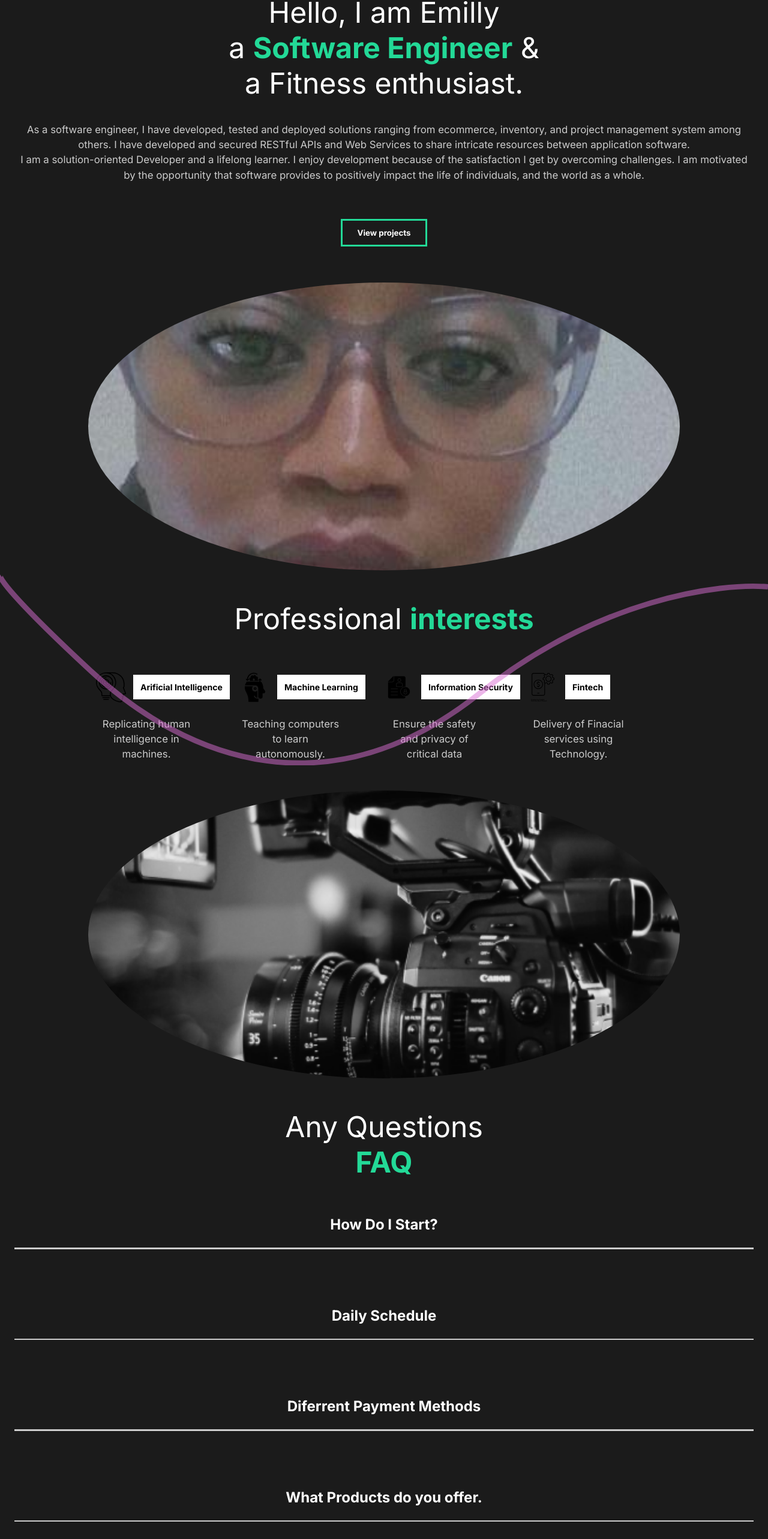
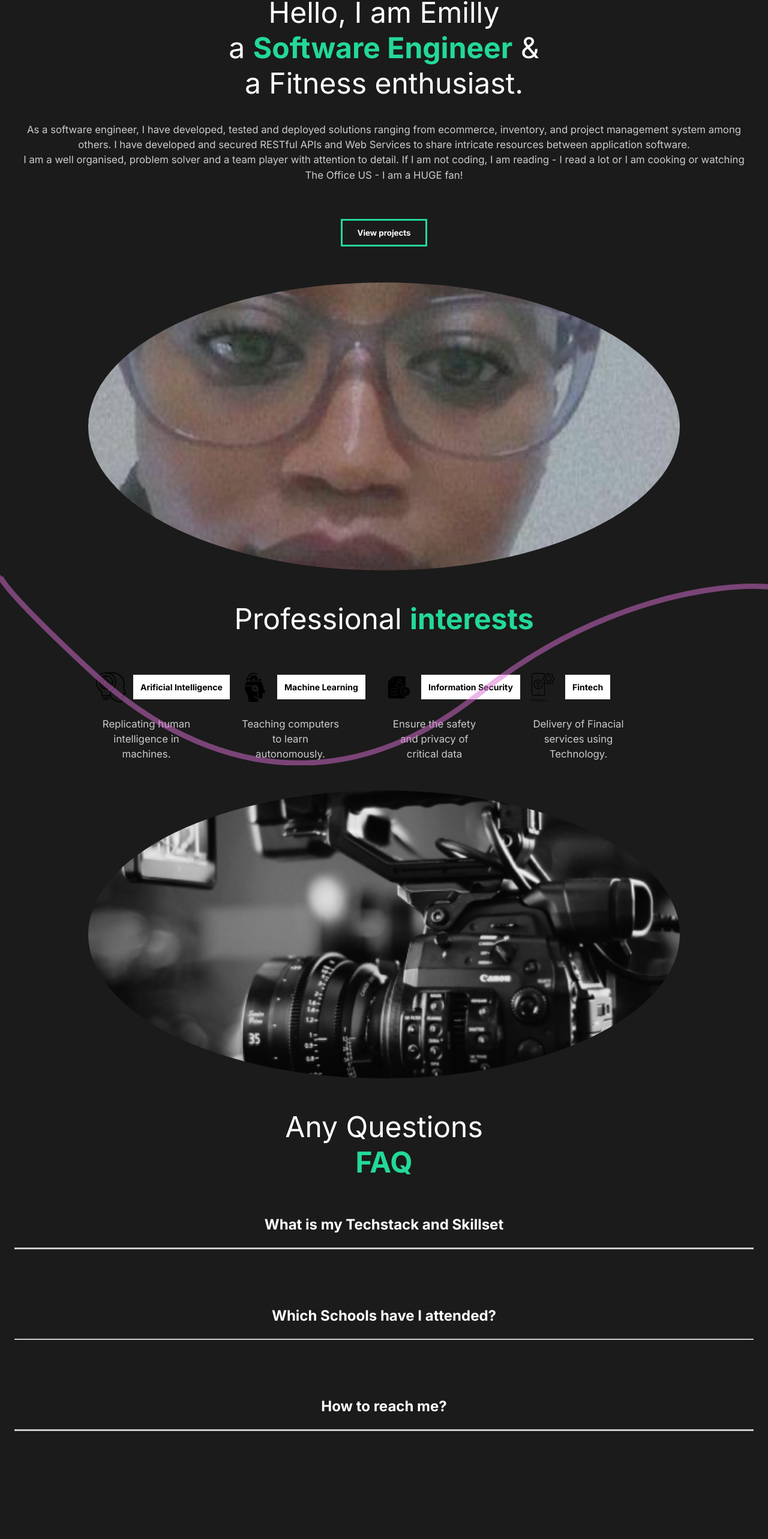
Before and after one commit to sereyatiampati/portfolio, a React (Create React App) app: page / in a window 1280 px wide. Shown: the part 192-2758 px from the top of the page at 60% size. After the commit the page ends 2737 px from the top, so only its background shows below. Built offline with nearby package versions, Linux system fonts and the light colour scheme.

Commit message:
added questions to faq

```diff
--- a/public/index.html
+++ b/public/index.html
@@ -44,5 +44,6 @@
       To begin the development, run `npm start` or `yarn start`.
       To create a production bundle, use `npm run build` or `yarn build`.
     -->
+    <script src="https://kit.fontawesome.com/2e83c0495e.js" crossorigin="anonymous"></script>
   </body>
 </html>
--- a/src/components/AboutSection.js
+++ b/src/components/AboutSection.js
@@ -26,7 +26,8 @@ const AboutSection = () => {
         </motion.div>
         <motion.p variants={fade}>
           As a software engineer, I have developed, tested and deployed solutions ranging from ecommerce, inventory, and project management system among others. I have developed and secured RESTful APIs and Web Services to share intricate resources between application software. <br/>
-          I am a solution-oriented Developer and a lifelong learner. I enjoy development because of the satisfaction I get by overcoming challenges. I am motivated by the opportunity that software provides to positively impact the life of individuals, and the world as a whole.
+          I am a well organised, problem solver and a team player with attention to detail.
+          If I am not coding, I am reading - I read a lot or I am cooking or watching The Office US - I am a HUGE fan!
         </motion.p>
         <motion.button variants={fade}>View projects</motion.button>
       </Description>
--- a/src/components/FaqSection.js
+++ b/src/components/FaqSection.js
@@ -10,49 +10,63 @@ const FaqSection = () => {
   const [element, controls] = useScroll();
   return (
     <Faq
-      variants={scrollReveal}
-      ref={element}
-      animate={controls}
-      initial="hidden"
+      // variants={scrollReveal}
+      // ref={element}
+      // animate={controls}
+      // initial="hidden"
     >
       <h2>
         Any Questions <span>FAQ</span>
       </h2>
       <AnimateSharedLayout>
-        <Toggle title="How Do I Start?">
+        <Toggle title="What is my Techstack and Skillset">
           <div className="answer">
-            <p>Lorem ipsum dolor sit amet.</p>
+            <p>Software immersive full stack development, implementation, testing and support in:</p>
             <p>
-              Lorem ipsum dolor sit, amet consectetur adipisicing elit. Sequi
-              autem accusamus ex laboriosam porro, adipisci quam voluptatum
-              magnam placeat corporis.
+              <ul>
+                <ul>
+                  <li>
+                    Ruby on Rails: Developing and Securing RESTful APIs and RESTful Web Services with Rails, development of SOAP
+                    Web Services with Rails, application of the Ruby on Rails Framework for Enterprise Web applications.,
+                    bootstrapping Web Applications with Ruby on Rails MVC, implementation of database management with ActiveRecord, template rendering with ActionView, and request handling with ActionController. Unit testing using RSpec.{" "}
+                  </li>
+                  <li>JavaScript: Client side application development with React JS, Bootsrap, HTML5 and CSS3</li>
+                </ul>
+                <li>
+                  {" "}
+                  Database Management; an understanding in structured query language (SQL) including PostgreSQL, and MySQL, knowledge of relational database management and object-oriented database management systems{" "}
+                </li>
+                <li>
+                  {" "}
+                  Information security comprising user authentication and cryptography{" "}
+                </li>
+                <li> Familiarity with the Agile Scrum Methodology in Software development and delivery. </li>
+                <li> Version Control Tools, i.e. Git </li>
+              </ul>
             </p>
           </div>
         </Toggle>
-        <Toggle title="Daily Schedule">
+        <Toggle title="Which Schools have I attended?">
           <div className="answer">
-            <p>Lorem ipsum dolor sit amet.</p>
+          <p>
+              {" "}
+              2022 - 2023 || <span> Moringa School </span> || Software Immersive FullStack Development{" "}
+            </p>
             <p>
-              Lorem ipsum dolor sit, amet consectetur adipisicing elit. Error,
-              totam.
+              {" "}
+              2014 - 2018 || <span> Dedan Kimathi University of Technology </span> || Bachelor of Science (BSc.)
+              Information Technology{" "}
             </p>
           </div>
         </Toggle>
-        <Toggle title="Diferrent Payment Methods">
+        <Toggle title="How to reach me?">
           <div className="answer">
-            <p>Lorem ipsum dolor sit amet.</p>
+            <p>Twitter, Github, Linkedin or Send me an email</p>
             <p>
-              Lorem ipsum, dolor sit amet consectetur adipisicing elit.
-              Necessitatibus, neque.
-            </p>
-          </div>
-        </Toggle>
-        <Toggle title="What Products do you offer.">
-          <div className="answer">
-            <p>Lorem ipsum dolor sit amet.</p>
-            <p>
-              Lorem ipsum, dolor sit amet consectetur adipisicing elit.
-              Necessitatibus, neque.
+            <a target="_blank" href="https://twitter.com/emily_tiampati" title="Twitter"><i class="fa-brands fa-twitter icons"></i></a>
+            <a target="_blank" href="https://github.com/sereyatiampati" title="Github"><i class="fa-brands fa-github icons"></i></a>
+            <a target="_blank" href="https://www.linkedin.com/in/sereyatiampati/" title="Linkedin"><i class="fa-brands fa-linkedin icons"></i></a>
+            <a target="_blank" title="Gmail"><i class="fa-regular fa-envelope icons"></i></a>
             </p>
           </div>
         </Toggle>
@@ -86,6 +100,13 @@ const Faq = styled(About)`
       padding: 1rem 0rem;
     }
   }
+  .icons{
+    font-size: 2.5rem;
+    padding-right: 1.5rem;
+  }
+  a {
+    text-decoration: none;
+  }
 `;
 
 export default FaqSection;
--- a/src/components/ServicesSection.js
+++ b/src/components/InterestsSection.js
@@ -5,7 +5,6 @@ import ml from "../img/machine-learning.svg"
 import is from "../img/confidential-information.svg"
 import fintech from "../img/fintech.svg"
 
-import money from "../img/money.svg";
 import home2 from "../img/home2.png";
 //Styles
 import { About, Description, Image } from "../styles";
@@ -13,14 +12,14 @@ import styled from "styled-components";
 import { scrollReveal } from "../animation";
 import { useScroll } from "./useScroll";
 
-const ServicesSection = () => {
+const InterestsSection = () => {
   const [element, controls] = useScroll();
   return (
     <Services
-      variants={scrollReveal}
-      animate={controls}
-      initial="hidden"
-      ref={element}
+      // variants={scrollReveal}
+      // animate={controls}
+      // initial="hidden"
+      // ref={element}
     >
       <Description>
         <h2>
@@ -94,4 +93,4 @@ const Card = styled.div`
   }
 `;
 
-export default ServicesSection;
+export default InterestsSection;
--- a/src/pages/AboutUs.js
+++ b/src/pages/AboutUs.js
@@ -1,7 +1,7 @@
 import React from "react";
 //Page Components
 import AboutSection from "../components/AboutSection";
-import ServicesSection from "../components/ServicesSection";
+import InterestsSection from "../components/InterestsSection";
 import FaqSection from "../components/FaqSection";
 //Animations
 import { motion } from "framer-motion";
@@ -17,7 +17,7 @@ const AboutUs = () => {
       animate="show"
     >
       <AboutSection />
-      <ServicesSection />
+      <InterestsSection />
       <FaqSection />
       <ScrollTop />
     </motion.div>
```
Also changed, not shown: 1 other file (tests, documents, lock files or other folders).
